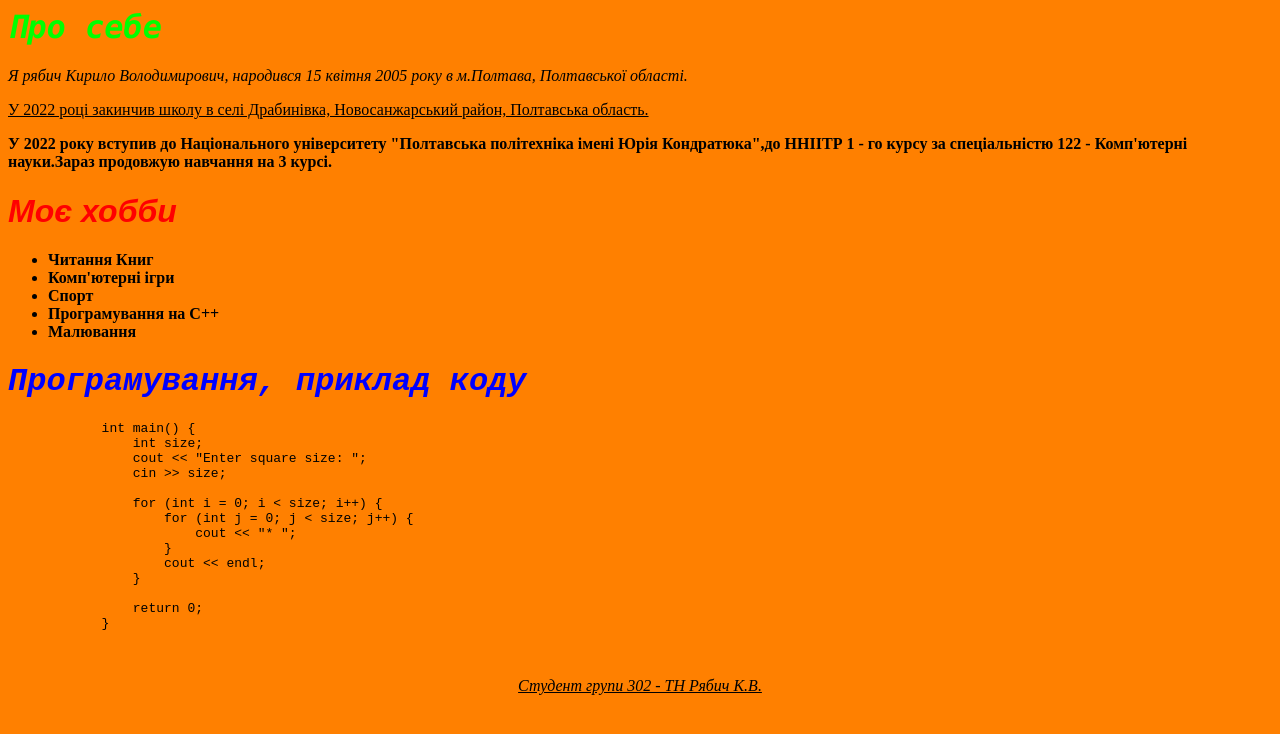
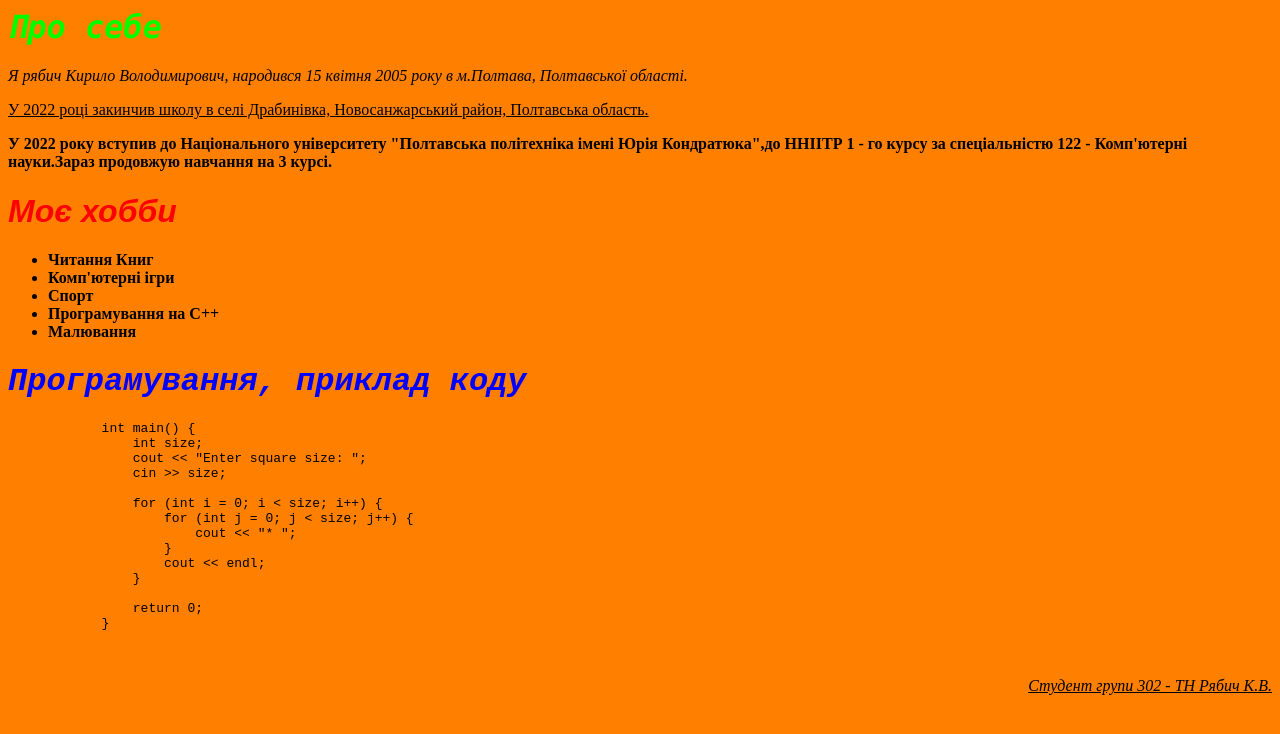
Before and after one commit to Ichi1lll/LR-1, a plain HTML site: page index.html in a window 1280 px wide. Drawn offline with Linux system fonts and the light colour scheme.

Commit message:
Update index.html

```diff
--- a/index.html
+++ b/index.html
@@ -71,7 +71,7 @@
             }
 
        </pre>
-       <p align="center">
+       <p align="right">
         <i>
             <u>
                 Студент групи 302 - ТН Рябич К.В.
```
